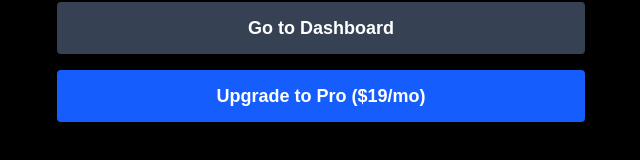
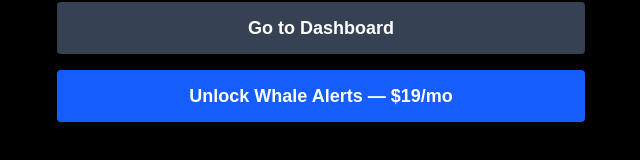
Before and after one commit to jasonfetterman/whalerx-web, a Next.js app: page / in a window 1280 px wide. Shown: the part 540-700 px from the top of the page, without its empty margins (319-959 px from the left). Built offline with nearby package versions, Linux system fonts and the light colour scheme.

Commit message:
Improve landing page hero and CTA

```diff
--- a/src/app/page.js
+++ b/src/app/page.js
@@ -49,7 +49,7 @@ export default function Home() {
             onClick={handleCheckout}
             className="bg-blue-600 hover:bg-blue-700 px-6 py-3 rounded text-lg font-semibold w-full"
           >
-            Upgrade to Pro ($19/mo)
+            Unlock Whale Alerts — $19/mo
           </button>
         </div>
       </div>
```
